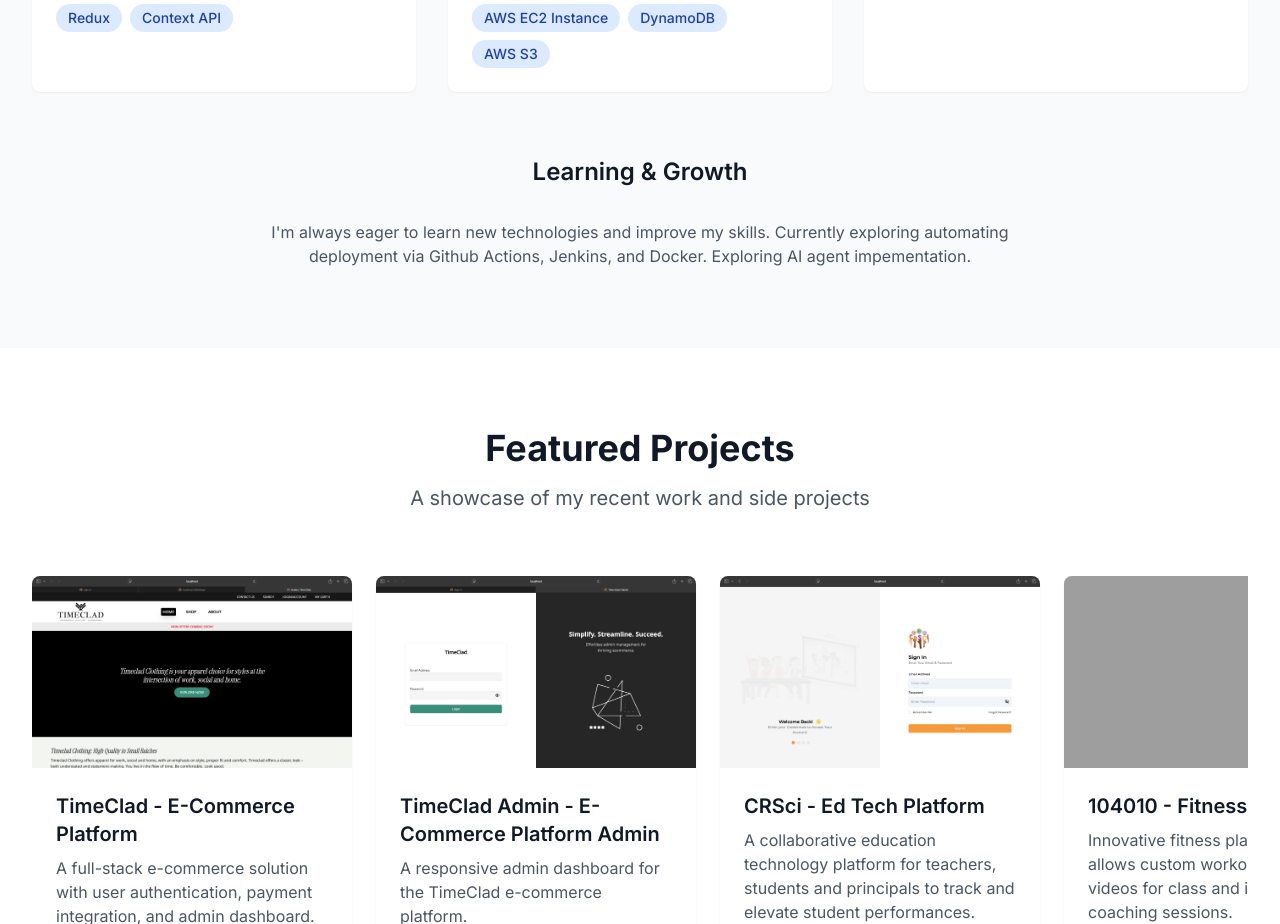
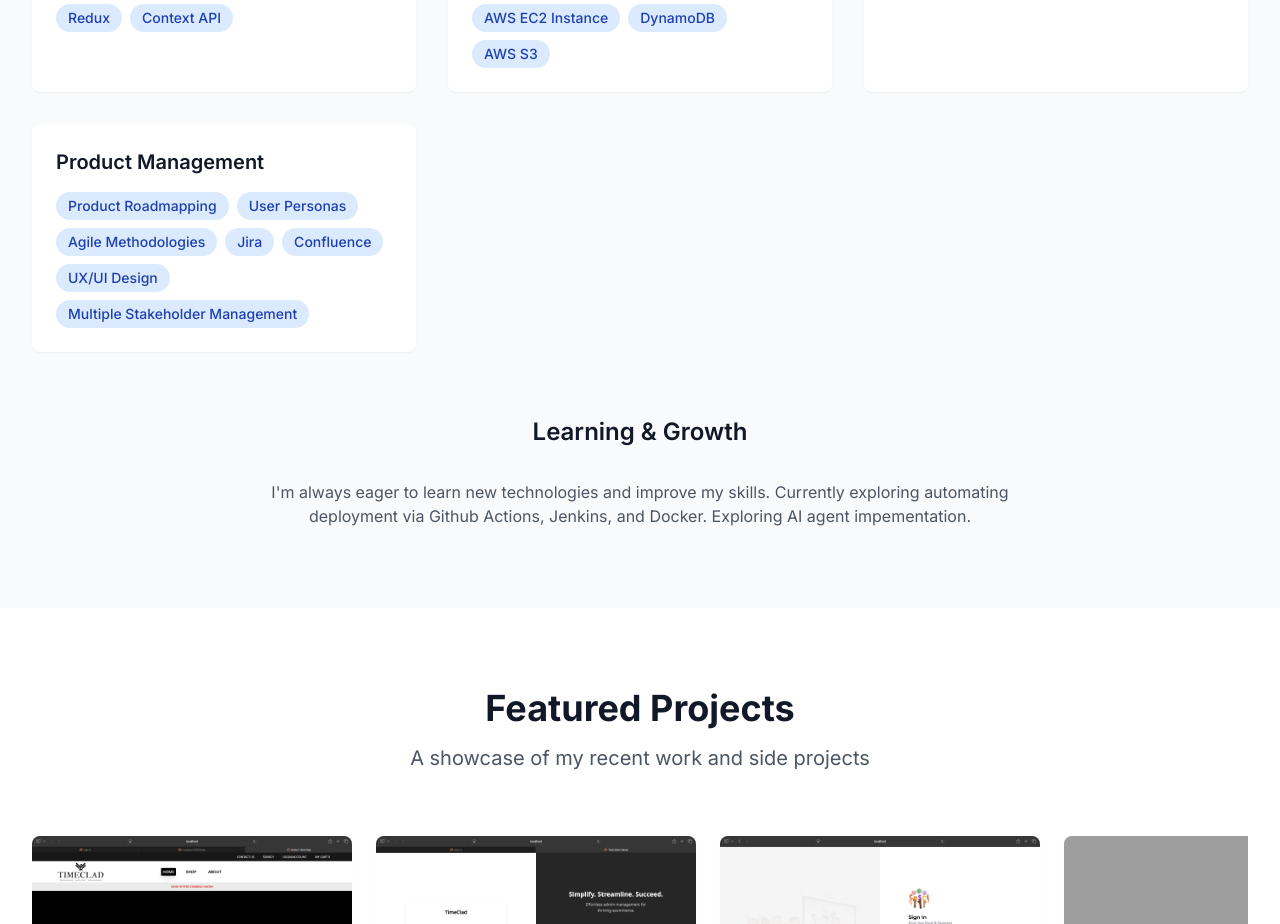
Before and after one commit to t-tann8/TJ-s-Personal-Site, a Next.js app: page / in a window 1280 px wide. Shown: the part 4960-5884 px from the top of the page. Built offline with nearby package versions, Linux system fonts and the light colour scheme; grey boxes are pictures that could not be loaded.

Commit message:
Implemented PM skillset

```diff
--- a/components/Skills.tsx
+++ b/components/Skills.tsx
@@ -11,6 +11,10 @@
     {
       title: 'Tools & Others',
       skills: ['Git', 'Docker', 'AWS', 'Vercel', 'Figma', 'VS Code', 'Stripe', 'Socket.io', 'WebRTC']
+    },
+    {
+      title: 'Product Management',
+      skills: ['Product Roadmapping', 'User Personas', 'Agile Methodologies', 'Jira', 'Confluence', 'UX/UI Design', 'Multiple Stakeholder Management']
     }
   ]
 
```
